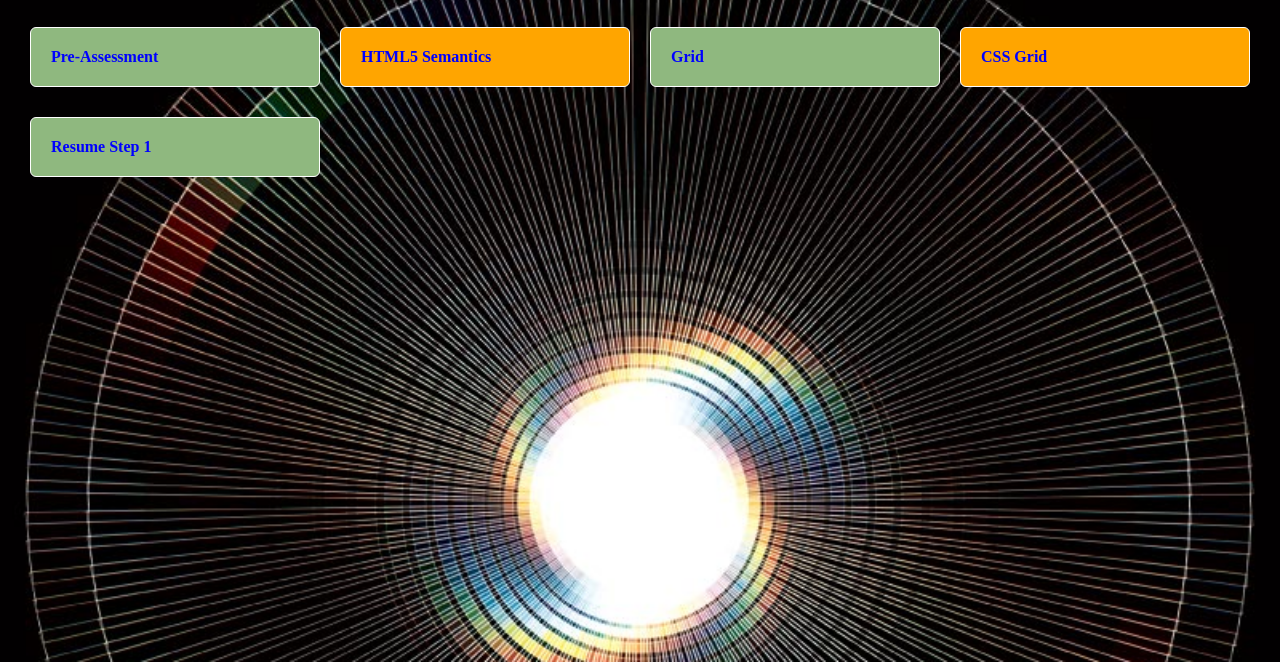
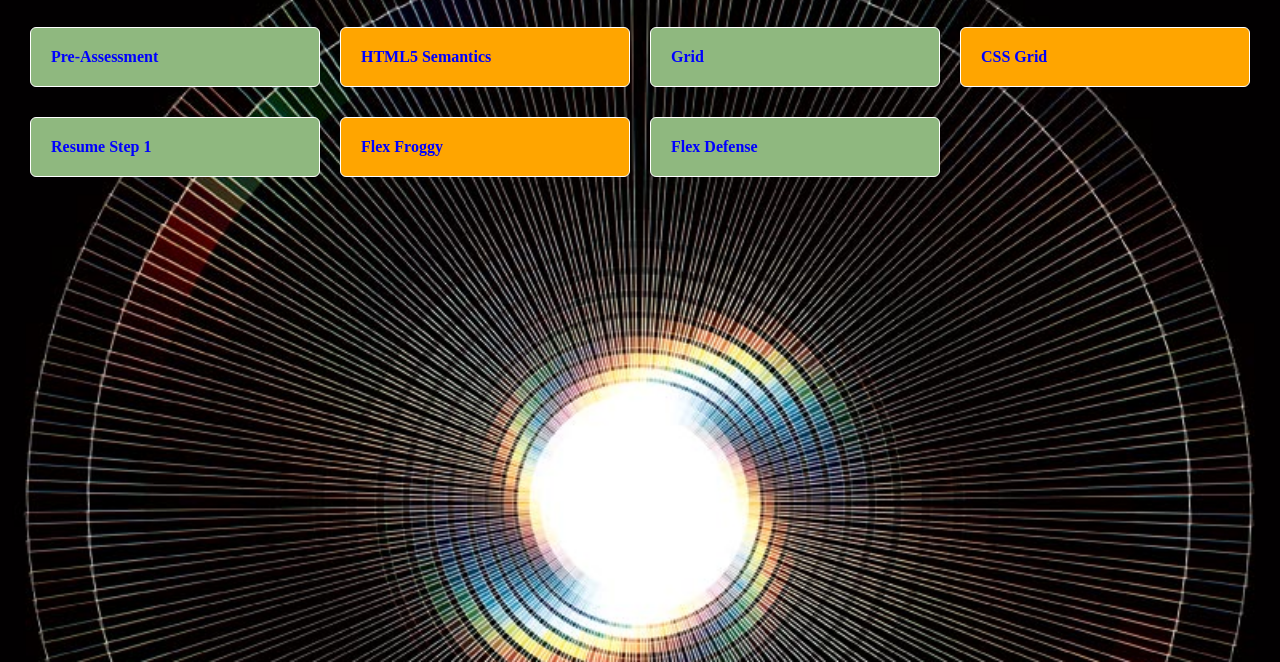
Before and after one commit to EthanMillerUALR/ifsc-3342, a plain HTML site: page index.html in a window 1280 px wide. Shown: the part 138-800 px from the top of the page. Drawn offline with Linux system fonts and the light colour scheme.

Commit message:
Forgot to commit these before Spring Break

```diff
--- a/index.html
+++ b/index.html
@@ -16,6 +16,8 @@
             <li><a href="grid/index.html">Grid</a></li>
             <li><a href="css-grid-exercise-1/index.html">CSS Grid</a></li>
             <li><a href="resume/index.html">Resume Step 1</a></li>
+            <li><a href="assets/img/Flex Froggy Complete.png">Flex Froggy</a></li>
+            <li><a href="assets/img/Flex Defense Complete.png">Flex Defense</a></li>
         </ul>
     </nav>
 </body>
```
Also changed, not shown: assets/img/Flex Defense Complete.png (added), assets/img/Flex Froggy Complete.png (added).
